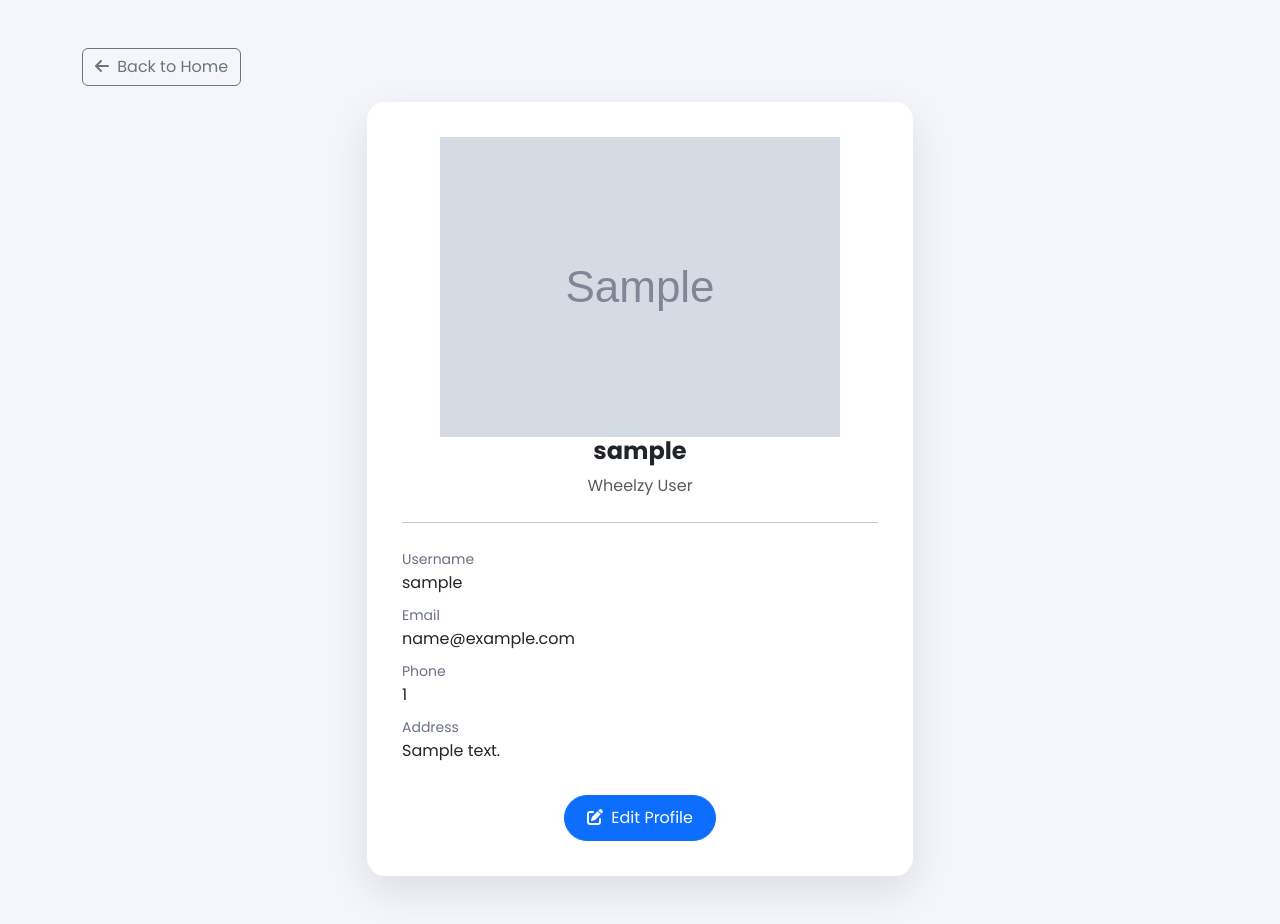
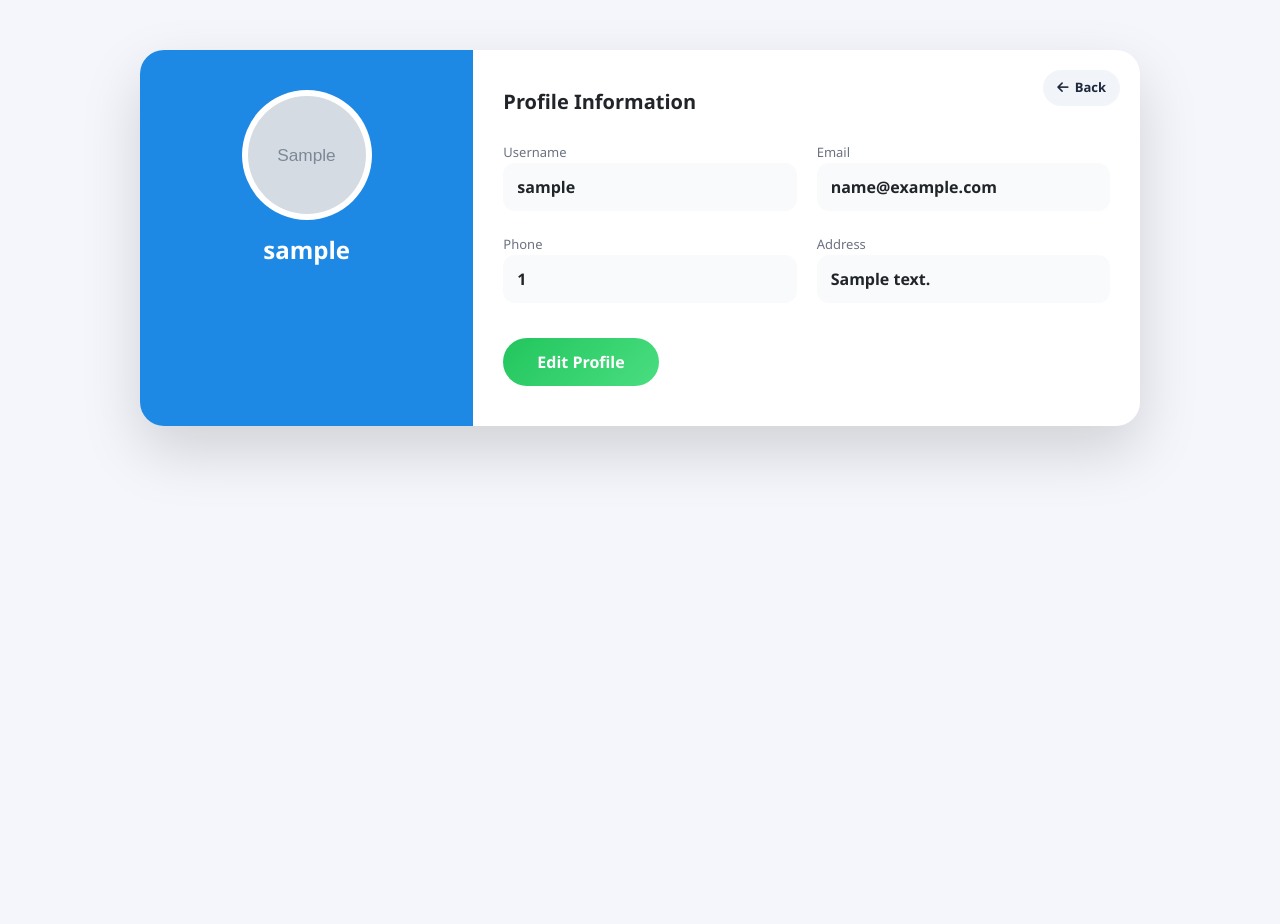
Before and after one commit to adithyaaneesh/django_wheelzy, a Django app: template wheelzy_app/templates/profile.html in a window 1280 px wide. After the commit the page ends 463 px from the top, so only its background shows below. Run offline with Django 3.2, Linux system fonts and the light colour scheme; the template is opened without the code that fills it: most values are stand-ins (such as "Sample title", 1, 10 or a date in 2020); grey boxes marked "Sample" are stand-in pictures.

Commit message:
profile page

```diff
--- a/wheelzy_app/models.py
+++ b/wheelzy_app/models.py
@@ -2,7 +2,7 @@ from django.db import models
 from django.contrib.auth.models import User
 
 class UserProfile(models.Model):
-    user = models.OneToOneField(User, on_delete=models.CASCADE, related_name="profile")
+    user = models.OneToOneField(User,on_delete=models.CASCADE,related_name="profile")
     phone_number = models.CharField(max_length=15)
     address = models.TextField()
     photo = models.ImageField(upload_to="profile_photos/", blank=True, null=True)
--- a/wheelzy_app/templates/profile.html
+++ b/wheelzy_app/templates/profile.html
@@ -6,192 +6,250 @@
     <title>My Profile | Wheelzy</title>
     <meta name="viewport" content="width=device-width, initial-scale=1">
 
-    <!-- Bootstrap -->
+    <!-- Bootstrap & Icons -->
     <link href="https://cdn.jsdelivr.net/npm/bootstrap@5.3.2/dist/css/bootstrap.min.css" rel="stylesheet">
-
-    <!-- Font Awesome -->
     <link rel="stylesheet" href="https://cdnjs.cloudflare.com/ajax/libs/font-awesome/6.5.1/css/all.min.css">
-
-    <!-- Google Font -->
-    <link href="https://fonts.googleapis.com/css2?family=Poppins:wght@300;400;600;700&display=swap" rel="stylesheet">
 
     <style>
         body {
-            font-family: 'Poppins', sans-serif;
             background: #f4f6fb;
+            font-family: "Segoe UI", sans-serif;
         }
 
+        /* MAIN CARD */
         .profile-card {
-            background: #ffffff;
-            border-radius: 18px;
-            padding: 35px;
-            box-shadow: 0 15px 40px rgba(0,0,0,0.1);
+            max-width: 1000px;
+            margin: 50px auto;
+            background: #fff;
+            border-radius: 24px;
+            overflow: hidden;
+            box-shadow: 0 25px 60px rgba(0,0,0,0.15);
+            position: relative;
         }
 
-        .avatar {
-            width: 110px;
-            height: 110px;
+        /* BACK BUTTON */
+        .back-btn {
+            position: absolute;
+            top: 20px;
+            right: 20px;
+            background: #f1f5f9;
+            color: #1e293b;
+            padding: 8px 14px;
+            border-radius: 20px;
+            font-size: 13px;
+            font-weight: 600;
+            display: flex;
+            align-items: center;
+            gap: 6px;
+            text-decoration: none;
+            transition: 0.2s ease;
+        }
+
+        .back-btn:hover {
+            background: #e2e8f0;
+            transform: translateX(-2px);
+        }
+
+        /* LEFT */
+        .profile-left {
+            background: #1e88e5;
+            color: #fff;
+            padding: 40px 20px;
+            text-align: center;
+        }
+
+        .profile-left img {
+            width: 130px;
+            height: 130px;
+            border-radius: 50%;
+            object-fit: cover;
+            background: #fff;
+            padding: 6px;
+        }
+
+        /* RIGHT */
+        .profile-right {
+            padding: 40px 30px;
+        }
+
+        .info-grid {
+            display: grid;
+            grid-template-columns: repeat(auto-fit, minmax(220px, 1fr));
+            gap: 20px;
+            margin-top: 25px;
+        }
+
+        .info-group label {
+            font-size: 13px;
+            color: #6b7280;
+        }
+
+        .info-group .value {
+            background: #f9fafb;
+            padding: 12px 14px;
+            border-radius: 12px;
+            font-weight: 600;
+        }
+
+        .edit-btn {
+            margin-top: 35px;
+            background: linear-gradient(135deg, #22c55e, #4ade80);
+            color: #fff;
+            border: none;
+            padding: 12px 34px;
+            border-radius: 30px;
+            font-weight: 600;
+        }
+
+        /* EDIT PHOTO */
+        .edit-photo-wrapper {
+            position: relative;
+            width: 120px;
+            margin: auto;
+        }
+
+        .edit-profile-photo {
+            width: 120px;
+            height: 120px;
+            border-radius: 50%;
+            object-fit: cover;
+            border: 4px solid #1e88e5;
+        }
+
+        .edit-photo-fallback {
+            width: 120px;
+            height: 120px;
             border-radius: 50%;
             background: #1e88e5;
-            color: white;
+            color: #fff;
+            font-size: 42px;
+            font-weight: bold;
             display: flex;
             align-items: center;
             justify-content: center;
-            font-size: 42px;
-            font-weight: 700;
-            margin: auto;
         }
 
-        .profile-label {
-            font-size: 14px;
-            color: #6b7280;
+        .edit-photo-btn {
+            position: absolute;
+            bottom: 6px;
+            right: 6px;
+            width: 34px;
+            height: 34px;
+            background: #1e88e5;
+            color: #fff;
+            border-radius: 50%;
+            display: flex;
+            align-items: center;
+            justify-content: center;
+            cursor: pointer;
+            box-shadow: 0 4px 12px rgba(0,0,0,0.3);
         }
 
-        .profile-value {
-            font-size: 16px;
-            font-weight: 500;
+        .edit-photo-btn input {
+            display: none;
         }
 
-        .edit-btn {
-            border-radius: 30px;
-            padding: 10px 22px;
+        /* MOBILE */
+        @media (max-width: 768px) {
+            .profile-right {
+                padding: 30px 20px;
+            }
         }
     </style>
 </head>
-
 <body>
 
-<div class="container py-5">
-    <div class="row justify-content-center">
-        <!-- Back Button -->
-        <div class="mb-3">
-            <a href="{% url 'home' %}" class="btn btn-outline-secondary">
-                <i class="fa-solid fa-arrow-left me-1"></i> Back to Home
-            </a>
-        </div>
+<div class="container">
+    <div class="profile-card">
 
-        <div class="col-md-6">
+        <a href="{% url 'home' %}" class="back-btn">
+            <i class="fa-solid fa-arrow-left"></i> Back
+        </a>
 
-            <div class="profile-card text-center">
-
-                <!-- Avatar -->
+        <div class="row g-0">
+            <!-- LEFT -->
+            <div class="col-md-4 profile-left">
                 {% if profile.photo %}
                     <img src="{{ profile.photo.url }}">
                 {% else %}
-                    <div class="avatar">{{ profile.user.username|slice:":1"|upper }}</div>
+                    <img src="https://ui-avatars.com/api/?name={{ profile.user.username }}&background=ff6a00&color=fff">
                 {% endif %}
+                <h4 class="mt-3 fw-bold">{{ profile.user.username }}</h4>
+            </div>
 
+            <!-- RIGHT -->
+            <div class="col-md-8 profile-right">
+                <h5 class="fw-bold">Profile Information</h5>
 
-                <h4 class="fw-bold">{{ profile.user.username }}</h4>
-                <p class="text-muted mb-4">Wheelzy User</p>
+                <div class="info-grid">
+                    <div class="info-group">
+                        <label>Username</label>
+                        <div class="value">{{ profile.user.username }}</div>
+                    </div>
 
-                <hr>
+                    <div class="info-group">
+                        <label>Email</label>
+                        <div class="value">{{ profile.user.email }}</div>
+                    </div>
 
-                <!-- Profile Info -->
-                <div class="text-start mt-4">
+                    <div class="info-group">
+                        <label>Phone</label>
+                        <div class="value">{{ profile.phone_number }}</div>
+                    </div>
 
-                    <p class="mb-2">
-                        <span class="profile-label">Username</span><br>
-                        <span class="profile-value">{{ profile.user.username }}</span>
-                    </p>
+                    <div class="info-group">
+                        <label>Address</label>
+                        <div class="value">{{ profile.address }}</div>
+                    </div>
+                </div>
 
-                    <p class="mb-2">
-                        <span class="profile-label">Email</span><br>
-                        <span class="profile-value">
-                            {{ profile.user.email|default:"Not added" }}
-                        </span>
-                    </p>
-
-                    <p class="mb-2">
-                        <span class="profile-label">Phone</span><br>
-                        <span class="profile-value">
-                            {{ profile.phone_number|default:"Not added" }}
-                        </span>
-                    </p>
-
-                    <p class="mb-2">
-                        <span class="profile-label">Address</span><br>
-                        <span class="profile-value">
-                            {{ profile.address|default:"Not added" }}
-                        </span>
-                    </p>
-
-                </div>
-                <button class="btn btn-primary edit-btn mt-4"
-                        data-bs-toggle="modal"
-                        data-bs-target="#editProfileModal">
-                    <i class="fa-solid fa-pen-to-square me-1"></i>
+                <button class="edit-btn" data-bs-toggle="modal" data-bs-target="#editProfileModal">
                     Edit Profile
                 </button>
-
             </div>
-
         </div>
     </div>
 </div>
 
-<!-- edit profile -->
-<div class="modal fade" id="editProfileModal" tabindex="-1">
-    <div class="modal-dialog modal-dialog-centered">
-        <div class="modal-content rounded-4">
+<!-- EDIT MODAL -->
+<div class="modal fade" id="editProfileModal">
+    <div class="modal-dialog modal-dialog-centered modal-md">
+        <div class="modal-content rounded-4 p-3">
 
-            <form method="post" action="{% url 'edit_profile' %}">
+            <form method="post" action="{% url 'edit_profile' %}" enctype="multipart/form-data">
                 {% csrf_token %}
 
-                <div class="modal-header">
-                    <h5 class="modal-title">Edit Profile</h5>
-                    <button type="button" class="btn-close" data-bs-dismiss="modal"></button>
+                <div class="modal-header border-0">
+                    <h5>Edit Profile</h5>
+                    <button class="btn-close" data-bs-dismiss="modal"></button>
                 </div>
 
                 <div class="modal-body">
 
-                    <div class="mb-3">
-                        <label class="form-label">Username</label>
-                        <input type="text"
-                            class="form-control"
-                            value="{{ profile.user.username }}"
-                            disabled>
+                    <div class="edit-photo-wrapper mb-4">
+                        {% if profile.photo %}
+                            <img src="{{ profile.photo.url }}" id="editProfileImage" class="edit-profile-photo">
+                        {% else %}
+                            <div id="editProfileImage" class="edit-photo-fallback">
+                                {{ profile.user.username|slice:":1"|upper }}
+                            </div>
+                        {% endif %}
+
+                        <label class="edit-photo-btn">
+                            <i class="fa-solid fa-pen"></i>
+                            <input type="file" name="photo" accept="image/*" onchange="previewEditPhoto(event)">
+                        </label>
                     </div>
 
-                    <div class="mb-3">
-                        <label class="form-label">Email</label>
-                        <input type="email"
-                            name="email"
-                            value="{{ profile.user.email }}"
-                            class="form-control"
-                            placeholder="Enter email">
-                    </div>
-
-                    <div class="mb-3">
-                        <label class="form-label">Phone Number</label>
-                        <input type="text"
-                            name="phone"
-                            value="{{ profile.phone_number }}"
-                            class="form-control"
-                            placeholder="Enter phone number">
-                    </div>
-
-                    <div class="mb-3">
-                        <label class="form-label">Address</label>
-                        <textarea name="address"
-                                class="form-control"
-                                rows="3"
-                                placeholder="Enter address">{{ profile.address }}</textarea>
-                    </div>
-
+                    <input class="form-control mb-2" name="username" value="{{ profile.user.username }}" placeholder="Username">
+                    <input class="form-control mb-2" type="email" name="email" value="{{ profile.user.email }}" placeholder="Email">
+                    <input class="form-control mb-2" name="phone" value="{{ profile.phone_number }}" placeholder="Phone">
+                    <textarea class="form-control" name="address" rows="2" placeholder="Address">{{ profile.address }}</textarea>
                 </div>
 
-                <div class="modal-footer">
-                    <button type="button"
-                            class="btn btn-secondary"
-                            data-bs-dismiss="modal">
-                        Cancel
-                    </button>
-                    <button type="submit" class="btn btn-success">
-                        Save Changes
-                    </button>
+                <div class="modal-footer border-0 justify-content-center">
+                    <button class="btn btn-success px-4">Save Changes</button>
                 </div>
-
             </form>
 
         </div>
@@ -200,5 +258,23 @@
 
 <script src="https://cdn.jsdelivr.net/npm/bootstrap@5.3.2/dist/js/bootstrap.bundle.min.js"></script>
 
+<script>
+function previewEditPhoto(event) {
+    const file = event.target.files[0];
+    if (!file) return;
+
+    const reader = new FileReader();
+    reader.onload = () => {
+        const el = document.getElementById("editProfileImage");
+        const img = document.createElement("img");
+        img.src = reader.result;
+        img.id = "editProfileImage";
+        img.className = "edit-profile-photo";
+        el.replaceWith(img);
+    };
+    reader.readAsDataURL(file);
+}
+</script>
+
 </body>
 </html>
```
Also changed, not shown: wheelzy_app/views.py (+24 -9 lines), db.sqlite3, media/profile_photos/6147198_-_Copy.jpg (added), media/profile_photos/pexels-iriser-1366957.jpg (added).
